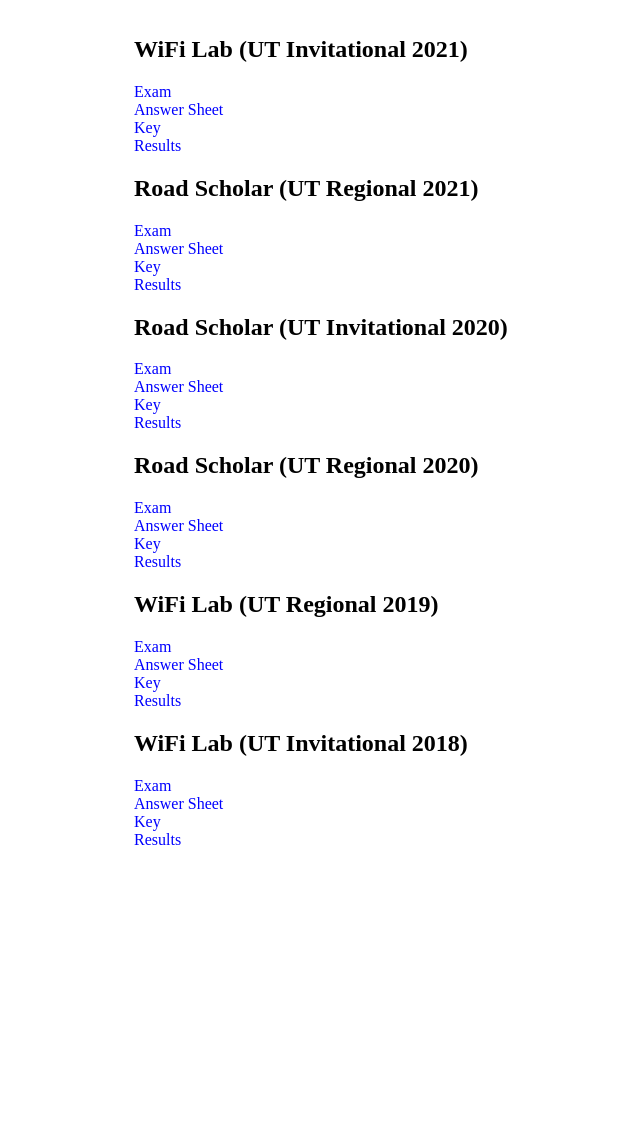
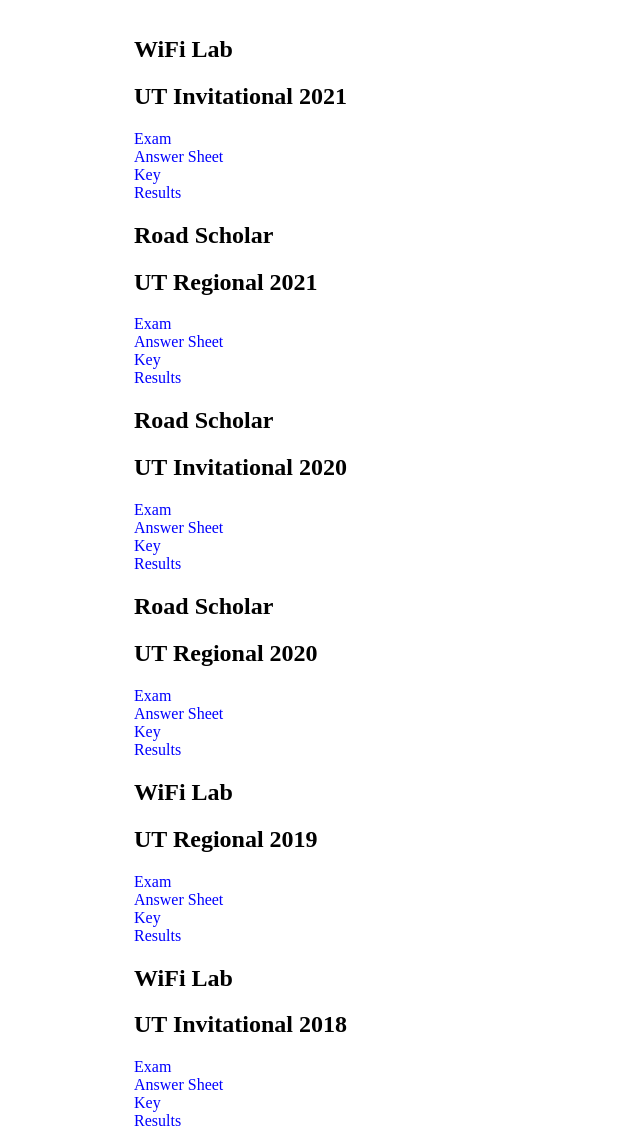
Before and after one commit to taleff/taleff.github.io, a Jekyll site: the page built from scioly.html, in a window 1280 px wide. Shown: the whole page, without its empty margins (6-646 px from the left). Built offline with Jekyll 4.4.1, drawn with Linux system fonts in a browser that asks for light colours; before the commit the page ends 900 px from its top, so only the background shows below that.

Commit message:
Update scioly.html

```diff
--- a/_layouts/scioly.html
+++ b/_layouts/scioly.html
@@ -6,9 +6,18 @@ layout: default
   {%- for event in site.data.scioly -%}
     <li class="event-item">
       <div class="event-information">
-        <h2 class="event-title">
-          {{ event.event | default: "None" }} ({{ event.tournament | default: "Nowhere" }})
-        </h2>
+        <ul style="list-style-type:none;">
+          <li>
+            <h2 class="event-title">
+              {{ event.event | default: "None" }}
+            </h2>
+          </li>
+          <li>
+            <h2 class="event-title">
+              {{ event.tournament | default: "Nowhere" }}
+            </h2>
+          </li>
+        </ul>
         <ul style="list-style-type:none;">
           <li><a href="{{ event.exam-url | default: "https://taleff.github.io" }}">Exam</a></li>
           <li><a href="{{ event.answer-sheet-url | default: "https://taleff.github.io" }}">Answer Sheet</a></li>
```
